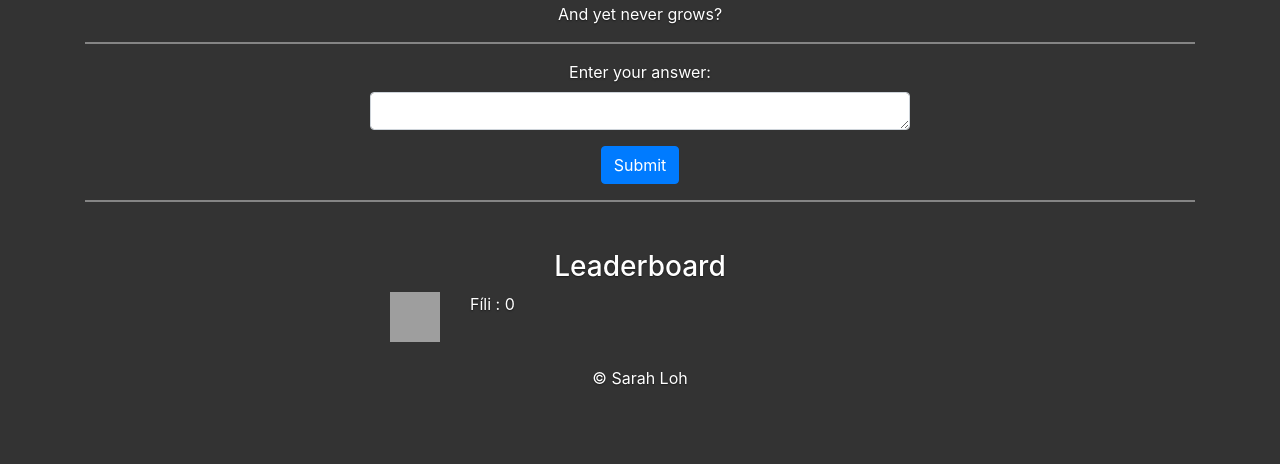
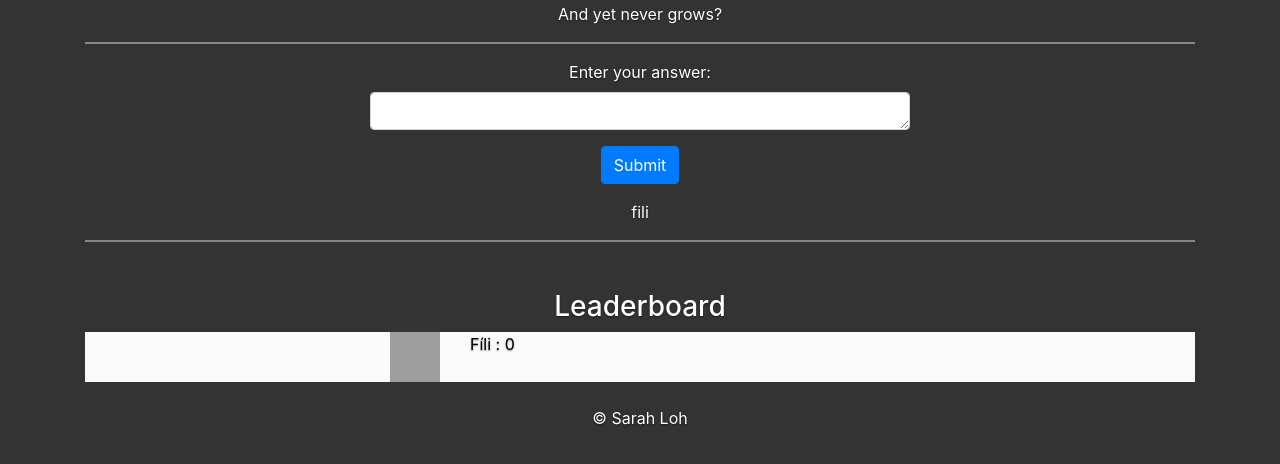
Before and after one commit to Code-Institute-Submissions/p3-riddle-game, a Flask app: page /game/fili/1 in a window 1280 px wide. Shown: the part 269-733 px from the top of the page. Run offline with Flask 2, Linux system fonts and the light colour scheme; some libraries are stand-ins or nearby versions; grey boxes are pictures that could not be loaded.

Commit message:
Highlight current player on leaderboard

```diff
--- a/static/css/styles.css
+++ b/static/css/styles.css
@@ -42,6 +42,11 @@ header a:hover {
     float: right;
 }
 
+.leaderboard .current-player {
+    background-color: #fafafa;
+    color: black;
+}
+
 /*------------------------ game */
 
 .end-container .player-icon {
--- a/templates/game.html
+++ b/templates/game.html
@@ -25,12 +25,24 @@
 
 <p>{{ incorrect_msg }}</p>
 
+<p>{{ request.path.split('/')[2] }}</p>
+
 <hr>
 
 <div class="container leaderboard mt-5 pb-4">
     <h3>Leaderboard</h3>
     {% for player in players %}
         {% if player.active %}
+            {% if player.url == request.path.split('/')[2] %}
+            <div class="row current-player">
+                <div class="col-4">
+                    <div class="player-icon" style="background-image:url('{{ player.image_source }}')"></div>
+                </div>
+                <div class="col-8 text-left">
+                    <p>{{ player.name }} : {{ player.score }}</p>
+                </div>
+            </div>
+            {% else %}
             <div class="row">
                 <div class="col-4">
                     <div class="player-icon" style="background-image:url('{{ player.image_source }}')"></div>
@@ -39,6 +51,7 @@
                     <p>{{ player.name }} : {{ player.score }}</p>
                 </div>
             </div>
+            {% endif %}
         {% endif %}
     {% endfor %}
 
```
